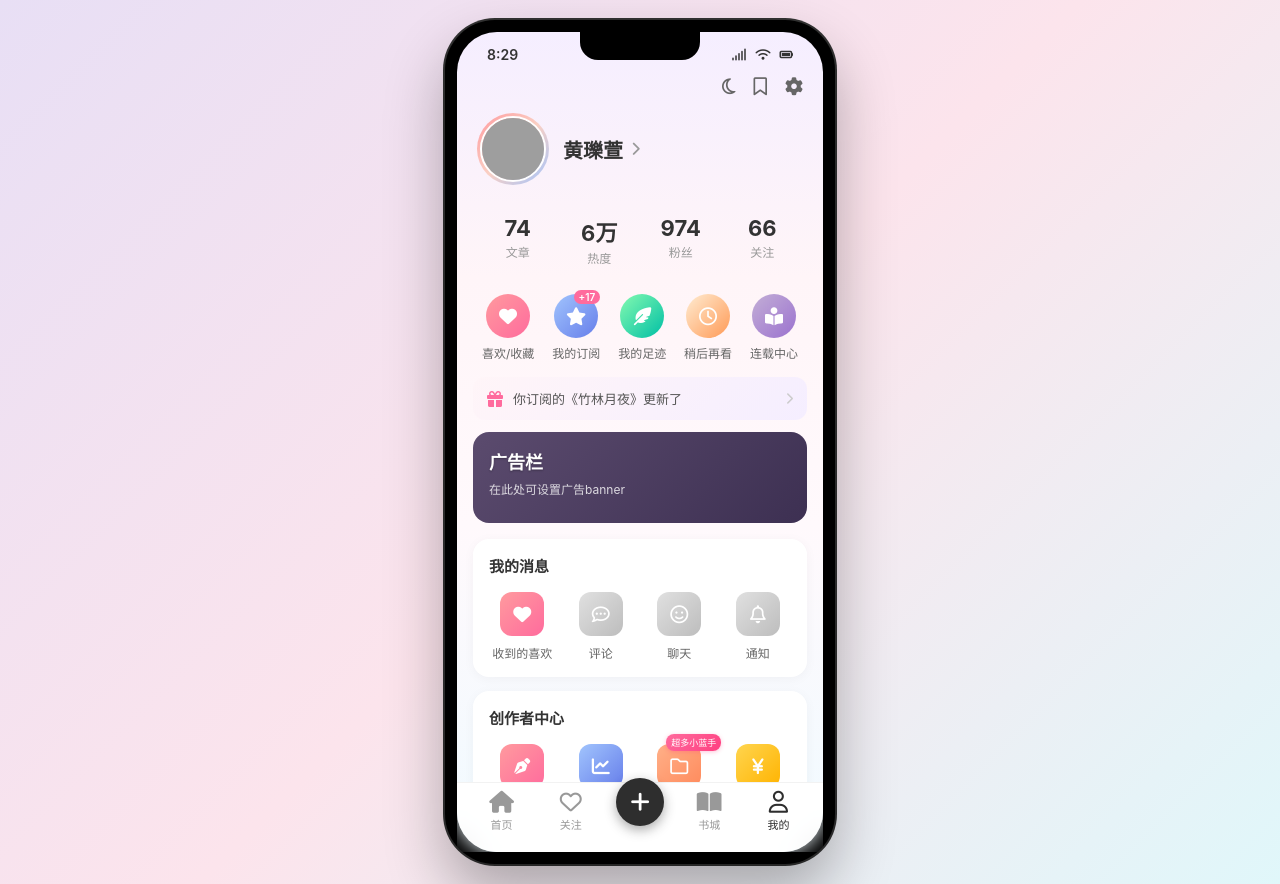
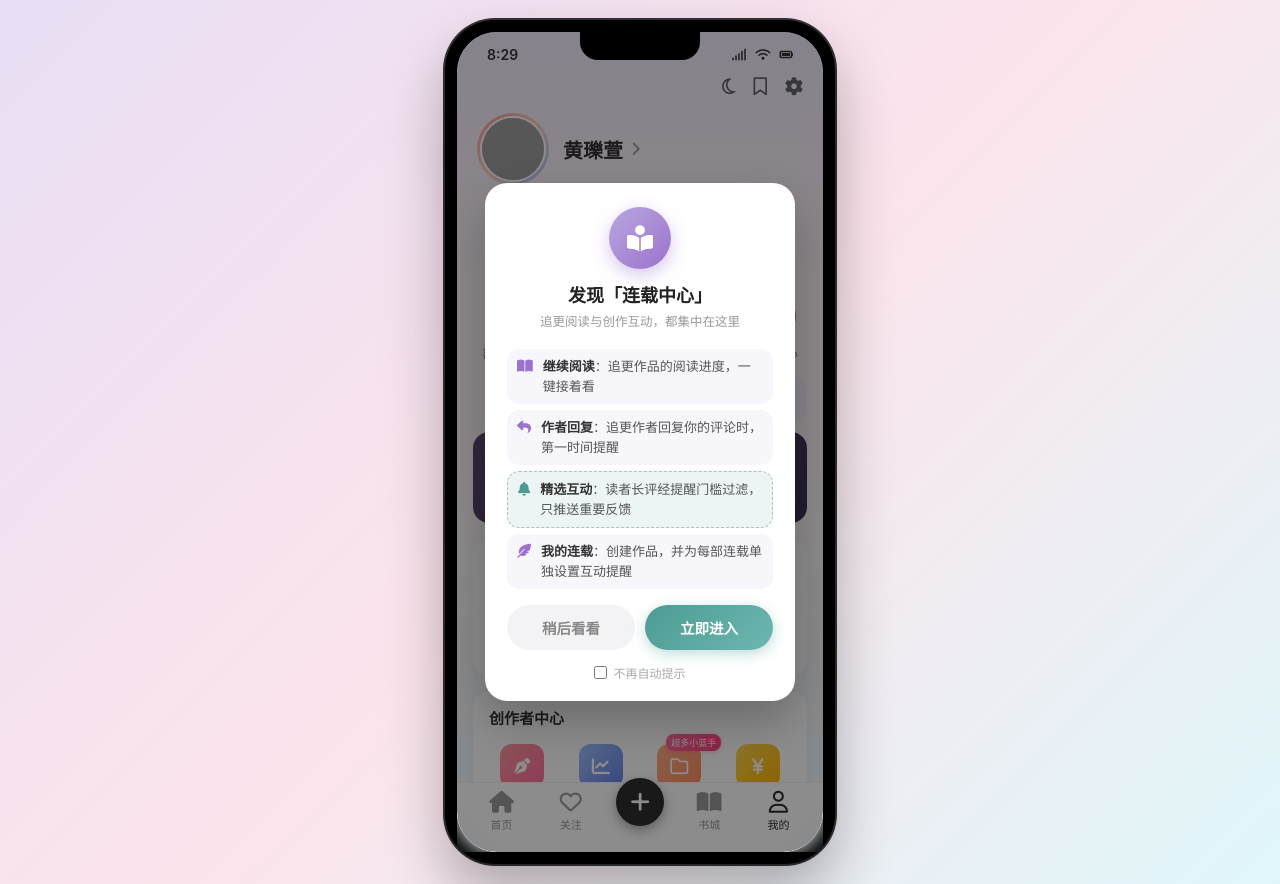
Before and after one commit to hoshitoku/lofter-demo, a plain HTML site: page index.html in a window 1280 px wide. Drawn offline with Linux system fonts and the light colour scheme; grey boxes are pictures that could not be loaded.

Commit message:
首页新增连载中心引导弹窗，连载中心入口可跳转

```diff
--- a/index.html
+++ b/index.html
@@ -7,6 +7,160 @@
   <title>乐乎 - 我的</title>
   <link rel="stylesheet" href="style.css">
   <link rel="stylesheet" href="https://cdnjs.cloudflare.com/ajax/libs/font-awesome/6.4.0/css/all.min.css">
+  <style>
+    /* ===== 首页·连载中心引导弹窗 ===== */
+    .home-guide-mask {
+      position: absolute;
+      inset: 0;
+      background: rgba(0, 0, 0, 0.45);
+      z-index: 300;
+      display: none;
+      align-items: center;
+      justify-content: center;
+      padding: 28px;
+      border-radius: 40px;
+    }
+
+    .home-guide-mask.show {
+      display: flex;
+    }
+
+    .home-guide-card {
+      width: 100%;
+      max-width: 320px;
+      background: #fff;
+      border-radius: 22px;
+      padding: 24px 22px 20px;
+      box-shadow: 0 20px 50px rgba(0, 0, 0, 0.25);
+      animation: hgPop 0.32s cubic-bezier(0.2, 0.9, 0.3, 1.2);
+    }
+
+    @keyframes hgPop {
+      from {
+        transform: scale(0.85);
+        opacity: 0;
+      }
+
+      to {
+        transform: scale(1);
+        opacity: 1;
+      }
+    }
+
+    .home-guide-icon {
+      width: 62px;
+      height: 62px;
+      margin: 0 auto 12px;
+      border-radius: 50%;
+      background: linear-gradient(135deg, #b8a6dd, #9b72cf);
+      display: flex;
+      align-items: center;
+      justify-content: center;
+      color: #fff;
+      font-size: 26px;
+      box-shadow: 0 6px 18px rgba(155, 114, 207, 0.4);
+    }
+
+    .home-guide-title {
+      text-align: center;
+      font-size: 18px;
+      font-weight: 700;
+      color: #222;
+    }
+
+    .home-guide-sub {
+      text-align: center;
+      font-size: 12.5px;
+      color: #999;
+      margin-top: 6px;
+      line-height: 1.5;
+    }
+
+    .home-guide-list {
+      list-style: none;
+      margin: 18px 0 6px;
+    }
+
+    .home-guide-list li {
+      display: flex;
+      align-items: flex-start;
+      gap: 10px;
+      font-size: 13px;
+      color: #555;
+      line-height: 1.5;
+      padding: 8px 10px;
+      border-radius: 12px;
+      margin-bottom: 6px;
+      background: #f7f6fb;
+    }
+
+    .home-guide-list li.highlight {
+      background: rgba(77, 155, 148, 0.1);
+      border: 1.5px dashed rgba(77, 155, 148, 0.5);
+    }
+
+    .home-guide-list i {
+      color: #9b72cf;
+      font-size: 14px;
+      margin-top: 2px;
+      flex-shrink: 0;
+    }
+
+    .home-guide-list li.highlight i {
+      color: #4D9B94;
+    }
+
+    .home-guide-list b {
+      color: #333;
+    }
+
+    .home-guide-btns {
+      display: flex;
+      gap: 10px;
+      margin-top: 16px;
+    }
+
+    .home-guide-btns button {
+      flex: 1;
+      padding: 12px 0;
+      border-radius: 50px;
+      font-size: 14.5px;
+      font-weight: 600;
+      cursor: pointer;
+      border: none;
+      transition: transform 0.15s;
+    }
+
+    .home-guide-btns button:active {
+      transform: scale(0.96);
+    }
+
+    .hg-later {
+      background: #f3f3f5;
+      color: #888;
+    }
+
+    .hg-go {
+      background: linear-gradient(135deg, #4D9B94, #6cb8b0);
+      color: #fff;
+      box-shadow: 0 4px 14px rgba(77, 155, 148, 0.35);
+    }
+
+    .home-guide-remember {
+      display: flex;
+      align-items: center;
+      justify-content: center;
+      gap: 6px;
+      margin-top: 14px;
+      font-size: 12px;
+      color: #aaa;
+      cursor: pointer;
+    }
+
+    .home-guide-remember input {
+      accent-color: #4D9B94;
+    }
+  </style>
 </head>
 
 <body>
@@ -233,10 +387,71 @@
           <span>我的</span>
         </div>
       </div>
+
+      <!-- 首页·连载中心引导弹窗 -->
+      <div class="home-guide-mask" id="homeGuideMask">
+        <div class="home-guide-card">
+          <div class="home-guide-icon"><i class="fa-solid fa-book-open-reader"></i></div>
+          <div class="home-guide-title">发现「连载中心」</div>
+          <div class="home-guide-sub">追更阅读与创作互动，都集中在这里</div>
+          <ul class="home-guide-list">
+            <li><i class="fa-solid fa-book-open"></i><span><b>继续阅读</b>：追更作品的阅读进度，一键接着看</span></li>
+            <li><i class="fa-solid fa-reply"></i><span><b>作者回复</b>：追更作者回复你的评论时，第一时间提醒</span></li>
+            <li class="highlight"><i class="fa-solid fa-bell"></i><span><b>精选互动</b>：读者长评经提醒门槛过滤，只推送重要反馈</span></li>
+            <li><i class="fa-solid fa-feather-pointed"></i><span><b>我的连载</b>：创建作品，并为每部连载单独设置互动提醒</span></li>
+          </ul>
+          <div class="home-guide-btns">
+            <button class="hg-later" id="hgLater">稍后看看</button>
+            <button class="hg-go" id="hgGo">立即进入</button>
+          </div>
+          <label class="home-guide-remember">
+            <input type="checkbox" id="hgRemember"> 不再自动提示
+          </label>
+        </div>
+      </div>
     </div>
   </div>
 
   <script src="script.js"></script>
+  <script>
+    document.addEventListener('DOMContentLoaded', function () {
+      // “连载中心”入口点击跳转
+      var actionSerial = document.getElementById('actionSerial');
+      if (actionSerial) {
+        actionSerial.style.cursor = 'pointer';
+        actionSerial.addEventListener('click', function () {
+          window.location.href = 'serial.html';
+        });
+      }
+
+      // 首页连载中心引导弹窗
+      var mask = document.getElementById('homeGuideMask');
+      if (!mask) return;
+      var KEY = 'homeSerialGuideDismissed';
+      var rememberBox = document.getElementById('hgRemember');
+
+      function closeGuide() {
+        mask.classList.remove('show');
+        if (rememberBox.checked) {
+          try { localStorage.setItem(KEY, '1'); } catch (e) { }
+        }
+      }
+
+      var dismissed = null;
+      try { dismissed = localStorage.getItem(KEY); } catch (e) { }
+      if (!dismissed) {
+        setTimeout(function () { mask.classList.add('show'); }, 400);
+      }
+
+      document.getElementById('hgGo').addEventListener('click', function () {
+        window.location.href = 'serial.html';
+      });
+      document.getElementById('hgLater').addEventListener('click', closeGuide);
+      mask.addEventListener('click', function (e) {
+        if (e.target === mask) closeGuide();
+      });
+    });
+  </script>
 </body>
 
 </html>
```
